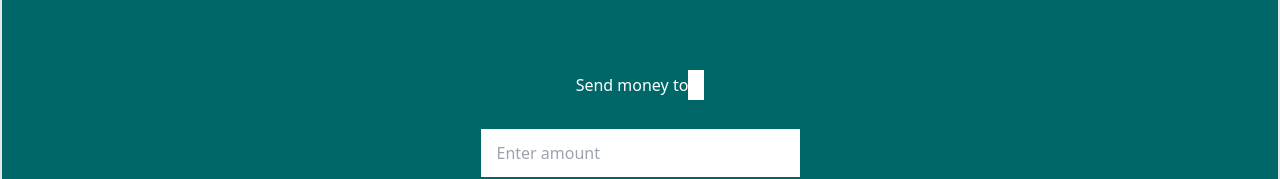
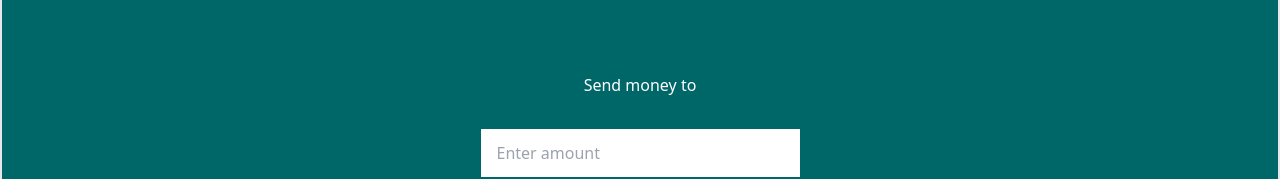
Before and after one commit to sour0v1/mfs-paymate-client, a React (Vite) app: page /user/send-money/confirm in a window 1280 px wide. Shown: the part 215-394 px from the top of the page. Built offline with nearby package versions, Linux system fonts and the light colour scheme.

Commit message:
upd : password validation in send money

```diff
--- a/src/dashboard/users/ConfirmSendMoney.jsx
+++ b/src/dashboard/users/ConfirmSendMoney.jsx
@@ -2,6 +2,7 @@ import React, { useContext, useState } from 'react';
 import { useLocation } from 'react-router-dom';
 import useAxiosSecure from '../../hook/useAxiosSecure';
 import { AuthContext } from '../../provider/Provider';
+import { RxCross1 } from 'react-icons/rx';
 
 const ConfirmSendMoney = () => {
     const location = useLocation();
@@ -53,7 +54,7 @@ const ConfirmSendMoney = () => {
     const changed = phoneValue?.length > 0 && passValue?.length > 0;
     return (
         <div className='w-full text-center flex flex-col justify-center items-center gap-4'>
-            <p className='text-white mx-auto'>Send money to <span className='px-2 py-1 bg-white text-[#006769]'>{phoneNumber}</span></p>
+            <p className='text-white mx-auto'>Send money to <span className='py-1 underline'>{phoneNumber}</span></p>
             <p className='text-white'>{message}</p>
             <form onSubmit={handleConfirm} className='w-full lg:w-1/4 mx-auto space-y-3'>
                 <input onChange={handlePhoneChange} className='w-full py-3 px-4 outline-none bg-white' name='balance' type='number' placeholder='Enter amount' />
@@ -63,9 +64,9 @@ const ConfirmSendMoney = () => {
                 </button>
             </form>
             {modified &&
-                <div className='absolute inset-0 bg-black bg-opacity-50 flex justify-center items-center'>
-                    <div className='bg-white p-4 w-full lg:w-1/3 mx-4 lg:mx-0 relative'>
-                        <button className='absolute top-2 right-4 text-2xl' onClick={() => setModified(false)}>X</button>
+                <div className='absolute inset-0 bg-black bg-opacity-80 flex justify-center items-center'>
+                    <div className='bg-white p-4 w-full lg:w-1/3 mx-4 lg:mx-0 relative rounded-xl'>
+                        <button className='absolute top-3 right-4 text-xl p-2 rounded-full hover:bg-gray-100' onClick={() => setModified(false)}><RxCross1 /></button>
                         <p className='my-16 text-xl text-[#006769]'>Success!</p>
                     </div>
                 </div>
```
